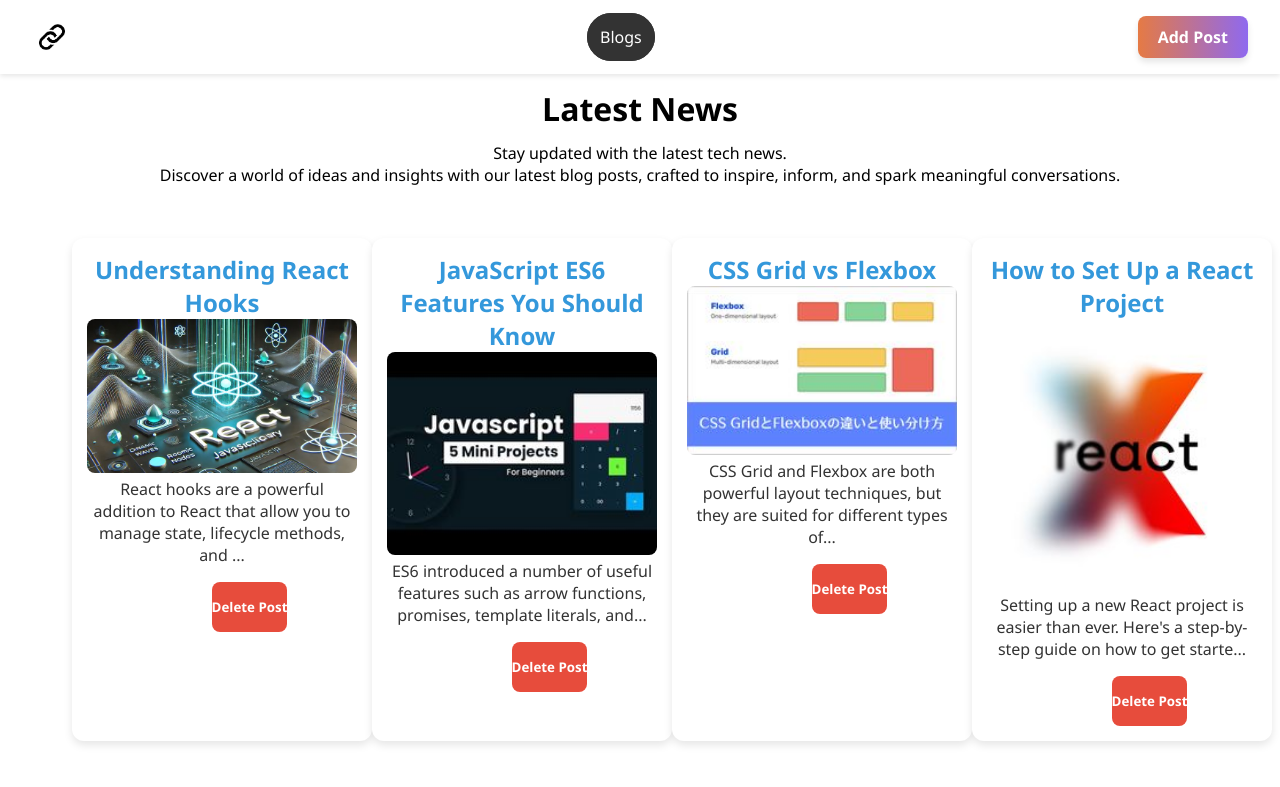
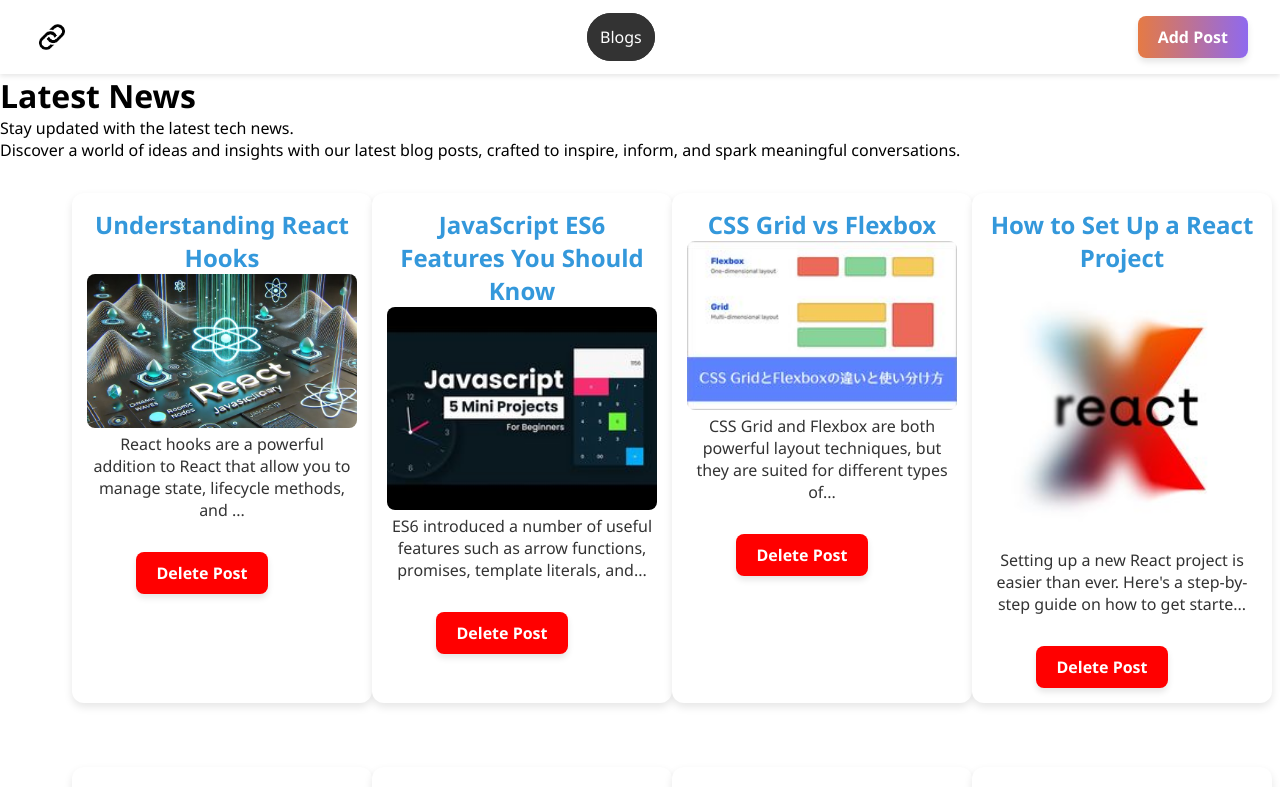
Before and after one commit to MACKENA05/BlogSphere-Site, a React (Create React App) app: page / in a window 1280 px wide. Shown: the top 787 px of the page. Built offline with nearby package versions, Linux system fonts and the light colour scheme; data requests are answered from the project's data file.

Commit message:
update styling

```diff
--- a/db.json
+++ b/db.json
@@ -292,6 +292,14 @@
       "author": "Emily Dawson",
       "image": "https://www.google.com/imgres?q=docker%20image&imgurl=https%3A%2F%2Fblog.codewithdan.com%2Fwp-content%2Fuploads%2F2023%2F06%2FDocker-Logo.png&imgrefurl=https%3A%2F%2Fblog.codewithdan.com%2Fdocker-for-developers-understanding-the-core-concepts%2F&docid=YP2vGZCkye6XrM&tbnid=ttkJYDZPm98TKM&vet=12ahUKEwid-LrK2Z2LAxVV8rsIHZRIAWcQM3oECH8QAA..i&w=3840&h=2160&hcb=2&ved=2ahUKEwid-LrK2Z2LAxVV8rsIHZRIAWcQM3oECH8QAA",
       "comments": []
+    },
+    {
+      "id": "7b94",
+      "title": "ddddd",
+      "content": "dedede",
+      "author": "dududud",
+      "image": "",
+      "comments": []
     }
   ]
 }
--- a/src/App.css
+++ b/src/App.css
@@ -134,73 +134,78 @@
 .blog-card a:hover {
   text-decoration: underline;
 }
+.delete-button {
+  background: red;
+  color: #ffffff;
+  border: none;
+  border-radius: 8px;
+  padding: 10px 20px;
+  margin-top: 15px;
+  align-items: center;
+  margin-right: 40px;
+  font-size: 16px;
+  font-weight: bold;
+  cursor: pointer;
+  box-shadow: 0px 4px 6px rgba(0, 0, 0, 0.1);
+  transition: all 0.3s ease-in-out;
 
-/* Blog Post Styles */
-.blog-post {
-  max-width: 800px;
-  margin: 5rem auto;
-  padding: 2rem;
-  background: white;
-  border-radius: 10px;
-  box-shadow: 0 2px 5px rgba(0, 0, 0, 0.1);
 }
 
-.blog-post h2 {
-  color: #2c3e50;
-  margin-bottom: 1rem;
-}
 
-.blog-post .author {
-  color: #7f8c8d;
-  font-style: italic;
-  margin-bottom: 2rem;
-}
-
-.blog-post .content {
-  color: #34495e;
-  line-height: 1.8;
-  margin-bottom: 2rem;
+/* General Container Styling */
+.blog-post-container {
+  display: flex;
+  justify-content: center;
+  margin: 20px;
 }
 
 .blog-post-full {
+  max-width: 1200px;
+  width: 100%;
+  background-color: #fff;
+  box-shadow: 0 0 10px rgba(0, 0, 0, 0.1);
+  border-radius: 8px;
   display: flex;
-  justify-content: space-between;
-  gap: 10px;
+  flex-direction: row;
+  padding: 20px;
 }
 
-.blog-post-full img {
-  max-width: 340px;
+.blog-post-image {
+  flex: 2;
+  margin-right: 40px; /* Space between image and content */
+}
+
+.blog-post-image img {
   width: 100%;
-  margin: 12px;
+  height: auto;
+  object-fit: cover;
+  border-radius: 8px;
 }
 
 .blog-post-details {
-  text-align: start;
-  margin-top: 2rem;
-
+  flex: 2;
 }
 
-.blog-list button {
-  height: 50px;
-  max-width: 135px;
-  margin-left: 55px;
-  border-radius: 8px;
-  border: none;
-  outline: none;
-  background-color: #e74c3c;
-  color: #fff;
-  font-weight: 600;
+.blog-post-title {
+  font-size: 2rem;
+  font-weight: bold;
+  margin: 0;
 }
 
-.landing-page-header {
-  text-align: center;
-  margin-top: 13px;
-  margin-bottom: 12px;
-
+.blog-post-author {
+  font-size: 1rem;
+  color: #555;
+  margin-top: 10px;
+  margin-bottom: 20px;
 }
 
-.landing-page-text {
-  text-align: center;
+.blog-post-content {
+  font-size: 1.1rem;
+  color: #444;
+  line-height: 1.6;
+}
+
+.blog-post-content p {
   margin-bottom: 20px;
 }
 
@@ -219,18 +224,15 @@
   margin-top: 4rem;
   text-align: start;
 }
-
-.comment-section h3 {
+.comment-section h3{
   margin-bottom: 10px;
 }
-
-.comment-section button {
+.comment-section button{
   background: linear-gradient(90deg, #E57a44, #8f69ef);
   color: #eee;
   border-radius: 5px;
   border: none;
 }
-
 .comment-author {
   color: black;
   font-weight: 600;
@@ -238,15 +240,36 @@
 }
 
 
-.comment-section input {
+.comment-section input{
   padding: 10px;
   margin: 0 auto;
   border: none;
   margin-top: 12px;
 }
+.comment-section button{
+  padding: 9px;
+}
 
-.comment-section button {
-  padding: 9px;
+
+/* Add responsiveness for smaller screens */
+@media (max-width: 768px) {
+  .blog-post-full {
+    flex-direction: column; /* Stack the image and content vertically */
+    padding: 10px;
+  }
+
+  .blog-post-image {
+    margin-right: 0;
+    margin-bottom: 20px;
+  }
+
+  .blog-post-title {
+    font-size: 1.6rem;
+  }
+
+  .blog-post-content {
+    font-size: 1rem;
+  }
 }
 
 /* Form Styles */
--- a/src/Components/BlogList.js
+++ b/src/Components/BlogList.js
@@ -60,7 +60,7 @@
               <img src={blog.image || 'https://via.placeholder.com/150'} alt={blog.title} />
               <p>{blog.content.substring(0, 100)}...</p>
             </Link>
-            <button onClick={() => handleDelete(blog.id)} disabled={isDeleting}>
+            <button className='delete-button' onClick={() => handleDelete(blog.id)} disabled={isDeleting}>
               {isDeleting ? "Deleting..." : "Delete Post"}
             </button>
           </div>
--- a/src/Components/BlogPost.js
+++ b/src/Components/BlogPost.js
@@ -16,19 +16,24 @@
   if (!blog) return <p>Loading...</p>;
 
   return (
-    <>
+    <div className="blog-post-container">
       <div className="blog-post-full">
         <div className="blog-post-image">
-        <img src="https://images.unsplash.com/photo-1498050108023-c5249f4df085?auto=format&fit=crop&w=1200&q=80" alt={blog.title} />
+          <img
+            src="https://images.unsplash.com/photo-1498050108023-c5249f4df085?auto=format&fit=crop&w=1200&q=80"
+            alt={blog.title}
+          />
         </div>
         <div className="blog-post-details">
-          <h2>{blog.title}</h2>
-          <p>By: {blog.author}</p>
-          <p>{blog.content}</p>
+          <h2 className="blog-post-title">{blog.title}</h2>
+          <p className="blog-post-author">By: {blog.author}</p>
+          <div className="blog-post-content">
+            <p>{blog.content}</p>
+          </div>
           <CommentSection blogId={blog.id} comments={blog.comments} />
         </div>
       </div>
-    </>
+    </div>
   );
 };
 
```
